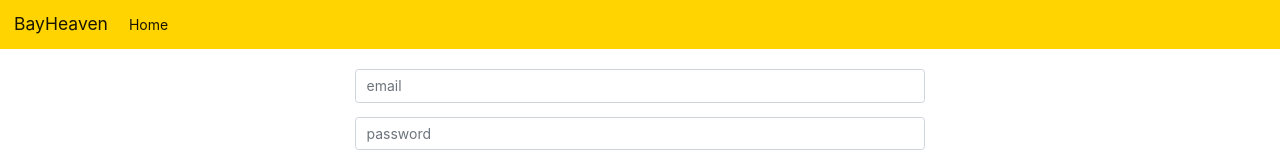
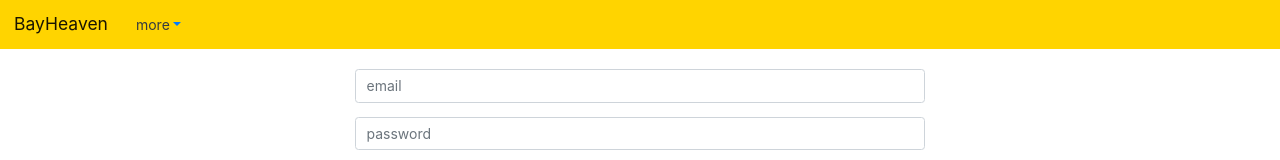
Before and after one commit to blackstrings/preorder-ng, an Angular app: page / in a window 1280 px wide. Shown: the top 160 px of the page. Built offline with nearby package versions, Linux system fonts and the light colour scheme.

Commit message:
nav bar updated

```diff
--- a/src/app/views/nav-views/basic-nav-view/basic-nav-view.component.html
+++ b/src/app/views/nav-views/basic-nav-view/basic-nav-view.component.html
@@ -1,28 +1,44 @@
 <nav  class="navbar navbar-expand-lg navbar-light fixed-top">
-  <a  class="navbar-brand"  href="#">BayHeaven</a>
+  <a  class="navbar-brand"  [routerLink]="ViewRoutes.MERCHANT_LIST">BayHeaven</a>
 
-  <button  class="navbar-toggler"  type="button"  data-toggle="collapse"  data-target="#navbarSupportedContent"  aria-controls="navbarSupportedContent"  aria-expanded="false"  aria-label="Toggle navigation">
-    <span  class="navbar-toggler-icon"></span>
-  </button>
-  <div  class="collapse navbar-collapse"  id="navbarSupportedContent">
-    <ul  class="navbar-nav mr-auto">
-      <li  class="nav-item active">
-        <a  class="nav-link"  href="#">Home <span  class="sr-only">(current)</span></a>
-      </li>
-      <li [hidden]="!isLogin" class="nav-item dropdown">
-        <a  class="nav-link dropdown-toggle"  href="#"  id="navbarDropdown"  role="button"  data-toggle="dropdown"  aria-haspopup="true"  aria-expanded="false">
-          more
-        </a>
-        <div  class="dropdown-menu"  aria-labelledby="navbarDropdown">
-          <a [hidden]="!isLogin" class="dropdown-item" [routerLink]="ViewRoutes.USER_PROFILE"> Profile </a>
+    <div class="nav-item dropdown mr-auto">
+      <a class="nav-link dropdown-toggle" data-toggle="dropdown" href="#" role="button" aria-haspopup="true" aria-expanded="false">
+        <span class="text-dark">more</span>
+      </a>
+      <div class="dropdown-menu">
+        <a class="dropdown-item" [hidden]="!isLogin">Account Settings</a>
+        <a class="dropdown-item" [routerLink]="ViewRoutes.MERCHANT_CREATE">Become a Partner</a>
 
-          <div [hidden]="!isLogin" class="dropdown-divider"></div>
-          <a [hidden]="!isLogin" class="dropdown-item" [routerLink]="ViewRoutes.MERCHANT_CREATE">Become a Seller</a>
+        <div class="dropdown-divider" [hidden]="!isLogin" ></div>
+        <a class="dropdown-item" [hidden]="!isLogin" (click)="logout()">Logout</a>
 
-          <div [hidden]="!isLogin" class="dropdown-divider"></div>
-          <a [hidden]="!isLogin" class="dropdown-item" (click)="logout()"> Logout </a>
-        </div>
-      </li>
-    </ul>
-  </div>
+      </div>
+    </div>
+
+  <ul [hidden]="!isLogin" class="nav">
+    <li class="nav-item">
+      <button class="btn btn-primary">Cart</button>
+    </li>
+  </ul>
+
+<!--  <button  class="navbar-toggler"  type="button"  data-toggle="collapse"  data-target="#navbarSupportedContent"  aria-controls="navbarSupportedContent"  aria-expanded="false"  aria-label="Toggle navigation">-->
+<!--    <span  class="navbar-toggler-icon"></span>-->
+<!--  </button>-->
+
+
+<!--  <div  class="collapse navbar-collapse"  id="navbarSupportedContent">-->
+<!--    <ul  class="navbar-nav mr-auto">-->
+<!--      <li [hidden]="!isLogin" class="nav-item dropdown">-->
+<!--        <a  class="nav-link dropdown-toggle"  href="#"  id="navbarDropdown"  role="button"  data-toggle="dropdown"  aria-haspopup="true"  aria-expanded="false">-->
+<!--          more-->
+<!--        </a>-->
+<!--        <div  class="dropdown-menu"  aria-labelledby="navbarDropdown">-->
+<!--          <a [hidden]="!isLogin" class="dropdown-item" [routerLink]="ViewRoutes.USER_PROFILE"> Profile </a>-->
+
+<!--          <div [hidden]="!isLogin" class="dropdown-divider"></div>-->
+<!--          <a [hidden]="!isLogin" class="dropdown-item" (click)="logout()"> Logout </a>-->
+<!--        </div>-->
+<!--      </li>-->
+<!--    </ul>-->
+<!--  </div>-->
 </nav>
--- a/src/app/views/user-views/user-create-order-view/user-create-order-view.component.html
+++ b/src/app/views/user-views/user-create-order-view/user-create-order-view.component.html
@@ -1,7 +1,7 @@
 <div>
 
   <div>
-    <a class="btn btn-warning btn-sm" [routerLink]="'/' + ViewRoutes.MERCHANT_LIST">Back</a>
+    <a class="btn btn-dark btn-sm" [routerLink]="'/' + ViewRoutes.MERCHANT_LIST">Back</a>
   </div>
 
   <div>
```
